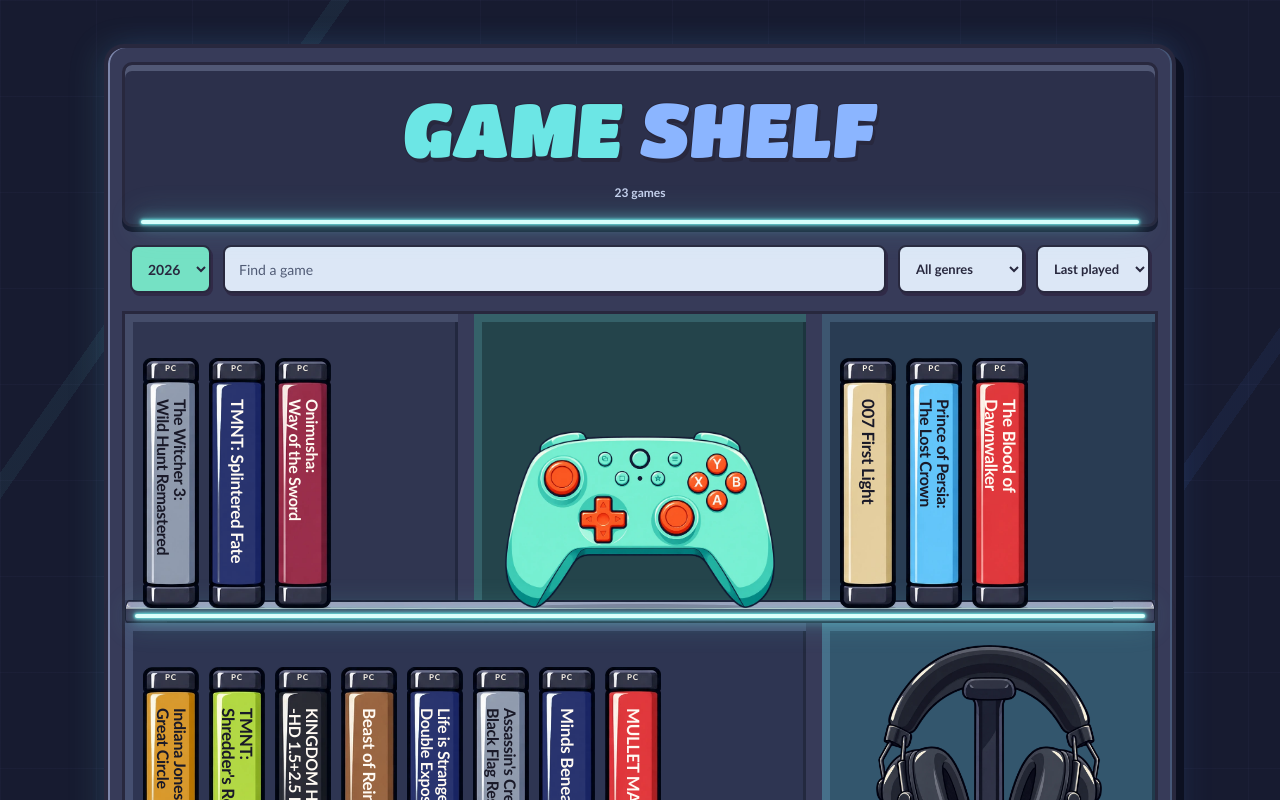
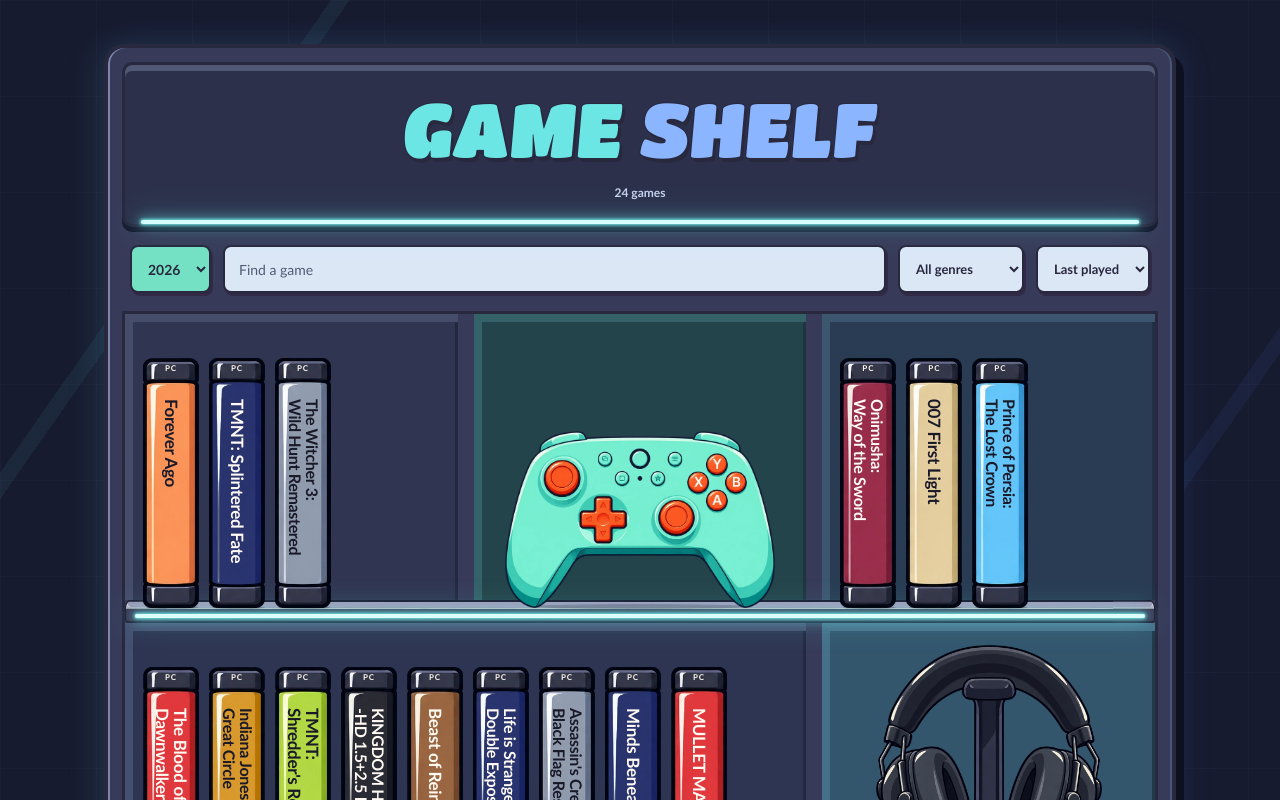
Before and after one commit to bytiagodev/game-shelf, a React (Vite) app: page / in a window 1280 px wide. Shown: the top 800 px of the page. Built offline with nearby package versions, Linux system fonts and the light colour scheme.

Commit message:
Add Forever Ago

```diff
--- a/src/data/games.js
+++ b/src/data/games.js
@@ -4,6 +4,23 @@ export const profile = {
 };
 
 export const games = [
+  {
+    id: "forever-ago",
+    title: "Forever Ago",
+    steamAppId: 1215940,
+    genres: ["Adventure"],
+    years: [2026],
+    lastPlayed: { date: "2026-11-14", precision: "day" },
+    status: "finished",
+    totalHours: 6,
+    sleeve: "orange",
+    notes: [
+      {
+        date: "2026-11-14",
+        text: "A short walking simulator about loss that I liked overall. The art style and vibrant colours look great, and one good song bookends the game, though the rest of the soundtrack mostly stayed in the background. Alfred walks slowly, but that suits an old man and never became annoying. The story is emotional and relatable, and it's easy to understand where Alfred comes from. I get that grief and illness can make people bitter, but he snaps at everyone through the first half, even the dog that saved his life, then turns kind almost overnight once someone calls him out. We also see so little of Audrey while she was healthy that I couldn't care for her as much as the game hoped, though her kindness near the end helped. With more of their happier days, it would have resonated even more.",
+      },
+    ],
+  },
   {
     id: "the-witcher-3-wild-hunt-remastered",
     title: "The Witcher 3: Wild Hunt Remastered",
@@ -377,9 +394,9 @@ export const games = [
     steamAppId: 2996040,
     genres: ["Action", "Adventure", "RPG", "Strategy"],
     years: [2026],
-    lastPlayed: { date: "2026-10-16", precision: "day" },
+    lastPlayed: { date: "2026-11-13", precision: "day" },
     status: "finished",
-    totalHours: 63,
+    totalHours: 64,
     sleeve: "navy",
     notes: [
       {
```
Also changed, not shown: src/assets/covers/forever-ago.jpg (added).
